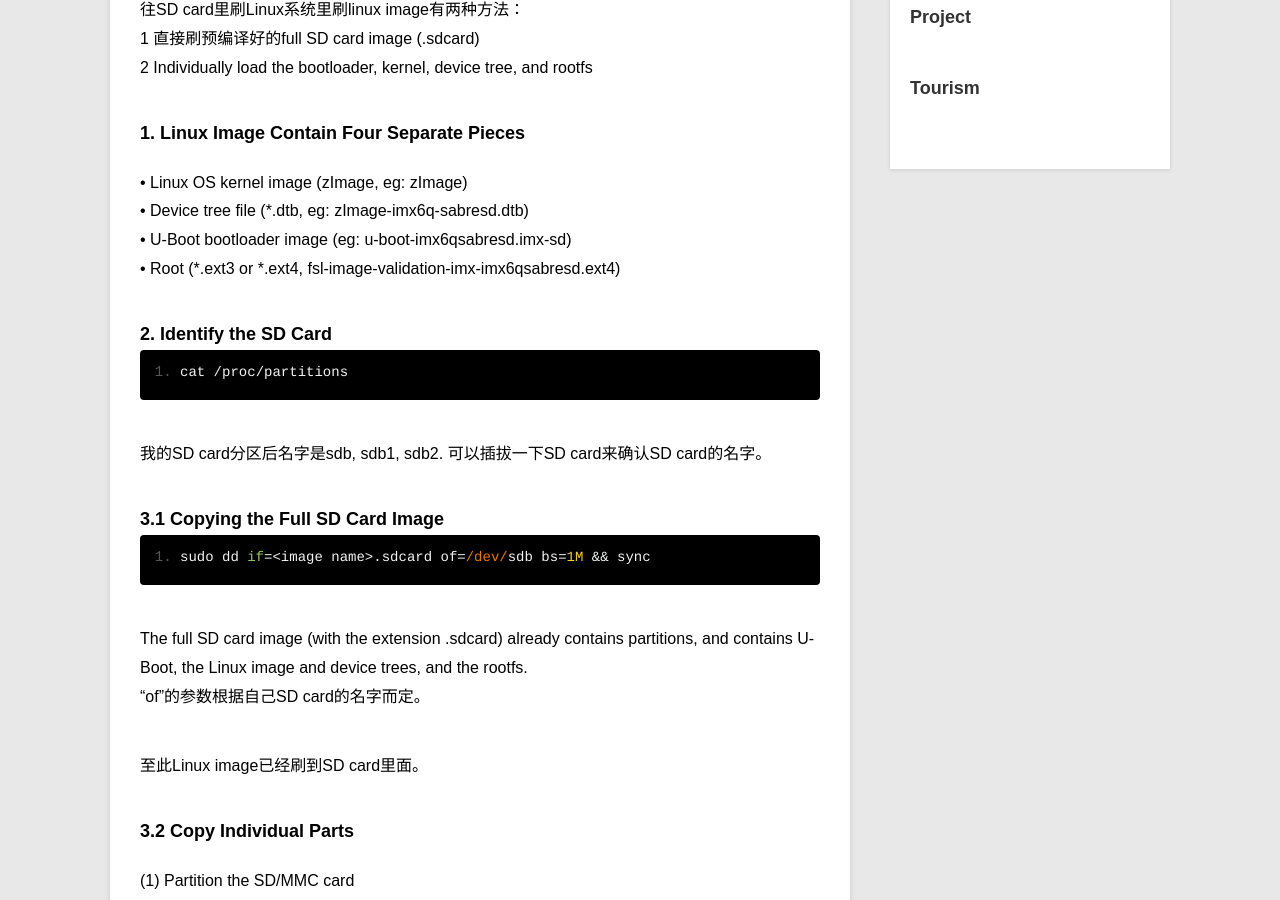
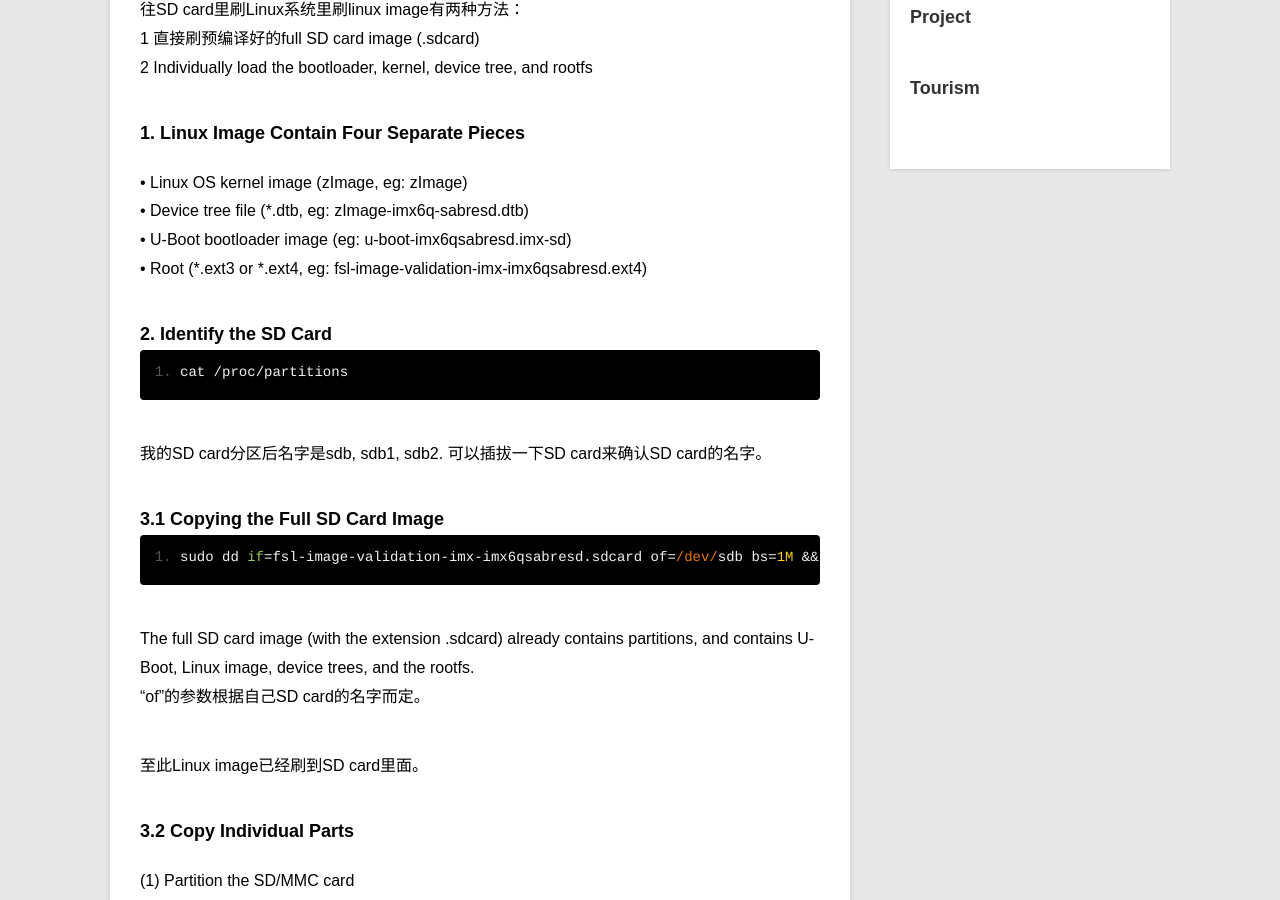
Before and after one commit to yilingxu/yilingxu.github.io, a Jekyll site: the page built from _posts/note/2018-3-29-Prepare-an-SD-Card.md, in a window 1280 px wide and 900 px high, scrolled down 249 px. Built offline with Jekyll 4.4.1, drawn with Linux system fonts in a browser that asks for light colours.

Commit message:
add prepare an sd card

````diff
--- a/_posts/note/2018-3-29-Prepare-an-SD-Card.md
+++ b/_posts/note/2018-3-29-Prepare-an-SD-Card.md
@@ -14,7 +14,7 @@ category: note
 • Linux OS kernel image (zImage, eg: zImage)\\
 • Device tree file (\*.dtb, eg: zImage-imx6q-sabresd.dtb)\\
 • U-Boot bootloader image  (eg: u-boot-imx6qsabresd.imx-sd)\\
-• Root (\*.ext3 or \*.ext4, fsl-image-validation-imx-imx6qsabresd.ext4)
+• Root (\*.ext3 or \*.ext4, eg: fsl-image-validation-imx-imx6qsabresd.ext4)
 
 ### 2. Identify the SD Card
 
@@ -27,10 +27,10 @@ cat /proc/partitions
 ### 3.1 Copying the Full SD Card Image
 
 ```
-sudo dd if=<image name>.sdcard of=/dev/sdb bs=1M && sync
+sudo dd if=fsl-image-validation-imx-imx6qsabresd.sdcard of=/dev/sdb bs=1M && sync
 ```
 
-The full SD card image (with the extension .sdcard) already contains partitions, and contains U-Boot, the Linux image and device trees, and the rootfs. \\
+The full SD card image (with the extension .sdcard) already contains partitions, and contains U-Boot, Linux image, device trees, and the rootfs. \\
 "of"的参数根据自己SD card的名字而定。
 
 
````
